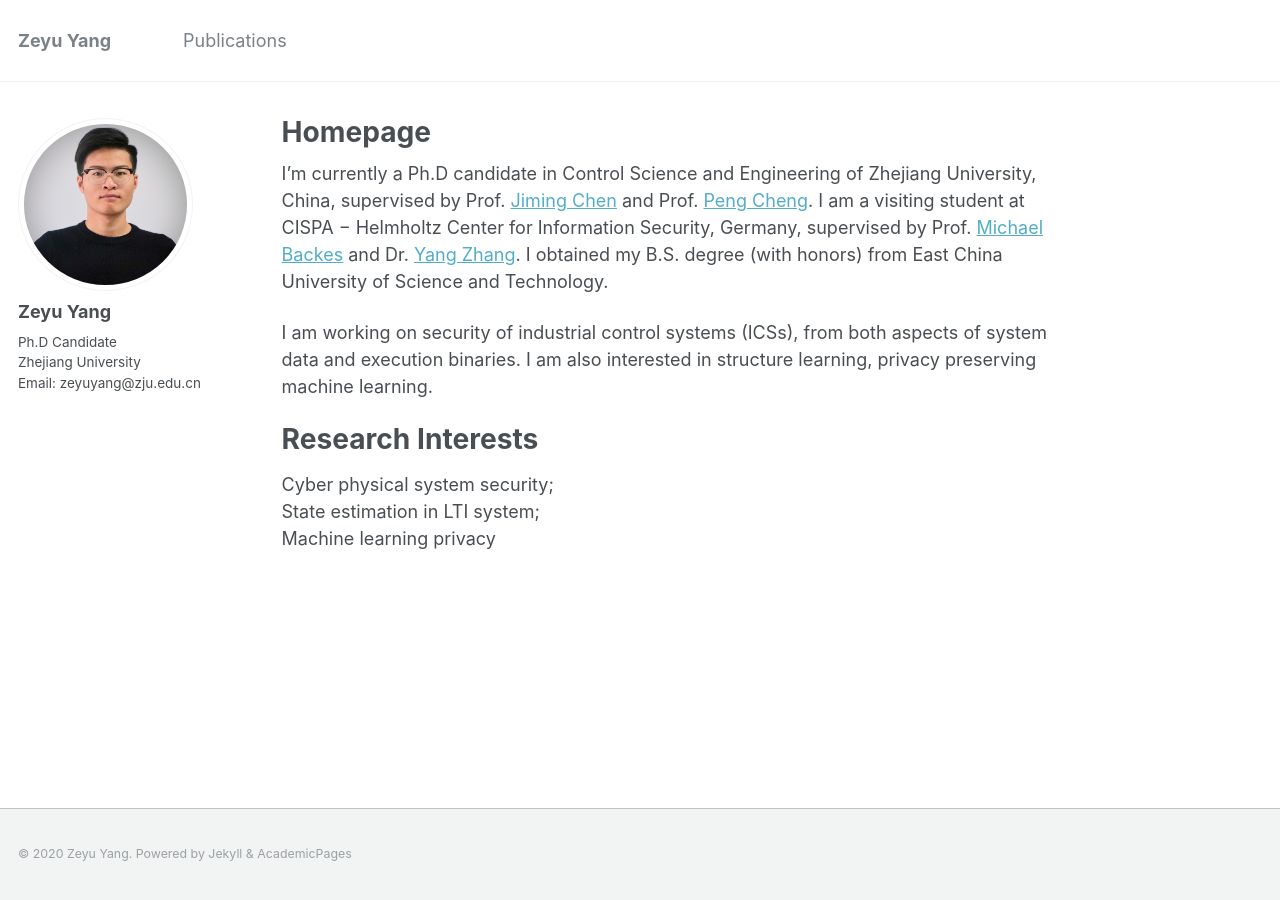
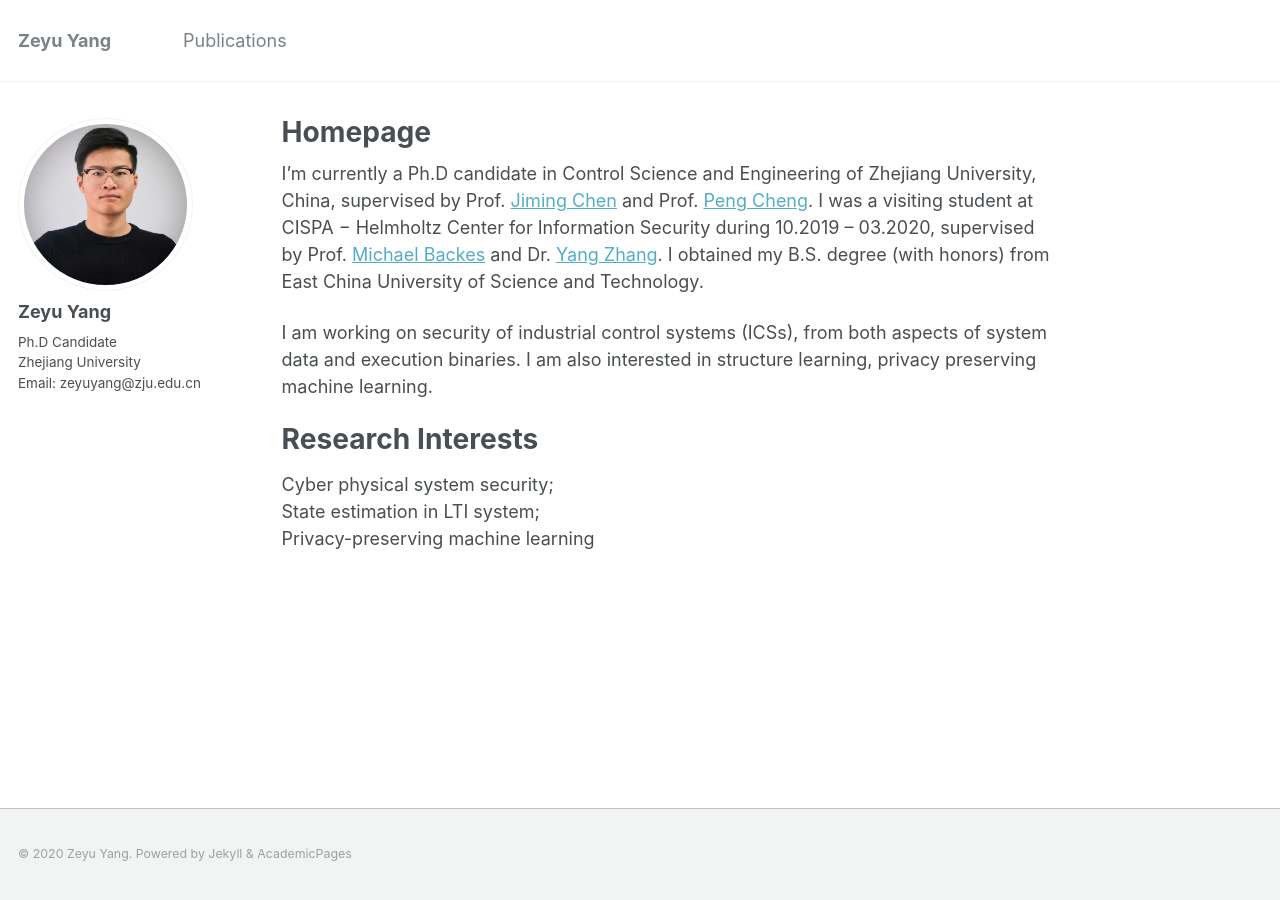
Before and after one commit to zeyuid/zeyuid.github.io, a Jekyll site: the page built from _pages/about.md, in a window 1280 px wide. Built offline with Jekyll 4.4.1, drawn with Linux system fonts in a browser that asks for light colours.

Commit message:
add file

```diff
--- a/_pages/about.md
+++ b/_pages/about.md
@@ -8,7 +8,7 @@ redirect_from:
   - /about.html
 ---
 
-I'm currently a Ph.D candidate in Control Science and Engineering of Zhejiang University, China, supervised by Prof. [Jiming Chen](https://person.zju.edu.cn/jmchen) and Prof. [Peng Cheng](https://person.zju.edu.cn/cp). I am a visiting student at CISPA − Helmholtz Center for Information Security, Germany, supervised by Prof. [Michael Backes](https://cispa.saarland/people/backes/) and Dr. [Yang Zhang](https://cispa.saarland/people/yang.zhang/).
+I'm currently a Ph.D candidate in Control Science and Engineering of Zhejiang University, China, supervised by Prof. [Jiming Chen](https://person.zju.edu.cn/jmchen) and Prof. [Peng Cheng](https://person.zju.edu.cn/cp). I was a visiting student at CISPA − Helmholtz Center for Information Security during 10.2019 -- 03.2020, supervised by Prof. [Michael Backes](https://cispa.saarland/people/backes/) and Dr. [Yang Zhang](https://cispa.saarland/people/yang.zhang/).
 I obtained my B.S. degree (with honors) from East China University of Science and Technology.
 
 
@@ -20,4 +20,4 @@ Research Interests
 Cyber physical system security;\\
 <!-- Structure learning;\\ -->
 State estimation in LTI system;\\
-Machine learning privacy
+Privacy-preserving machine learning
```
